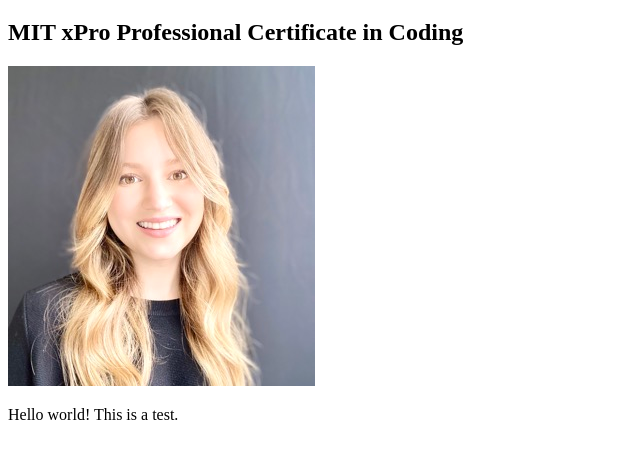
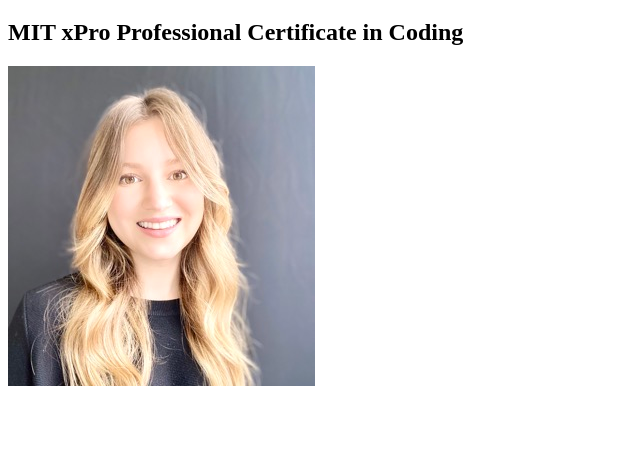
Before and after one commit to TaylorElla/TaylorElla.github.io, a plain HTML site: page index.html in a window 1280 px wide. Shown: the part 61-520 px from the top of the page, without its empty margins (0-640 px from the left). Drawn offline with Linux system fonts and the light colour scheme.

Commit message:
removed paragraph

```diff
--- a/index.html
+++ b/index.html
@@ -10,6 +10,5 @@
 </head>
 <body>
     <img src="IMG_3835 Small.jpeg">
-    <p>Hello world! This is a test.</p>
 </body>
 </html>
```
